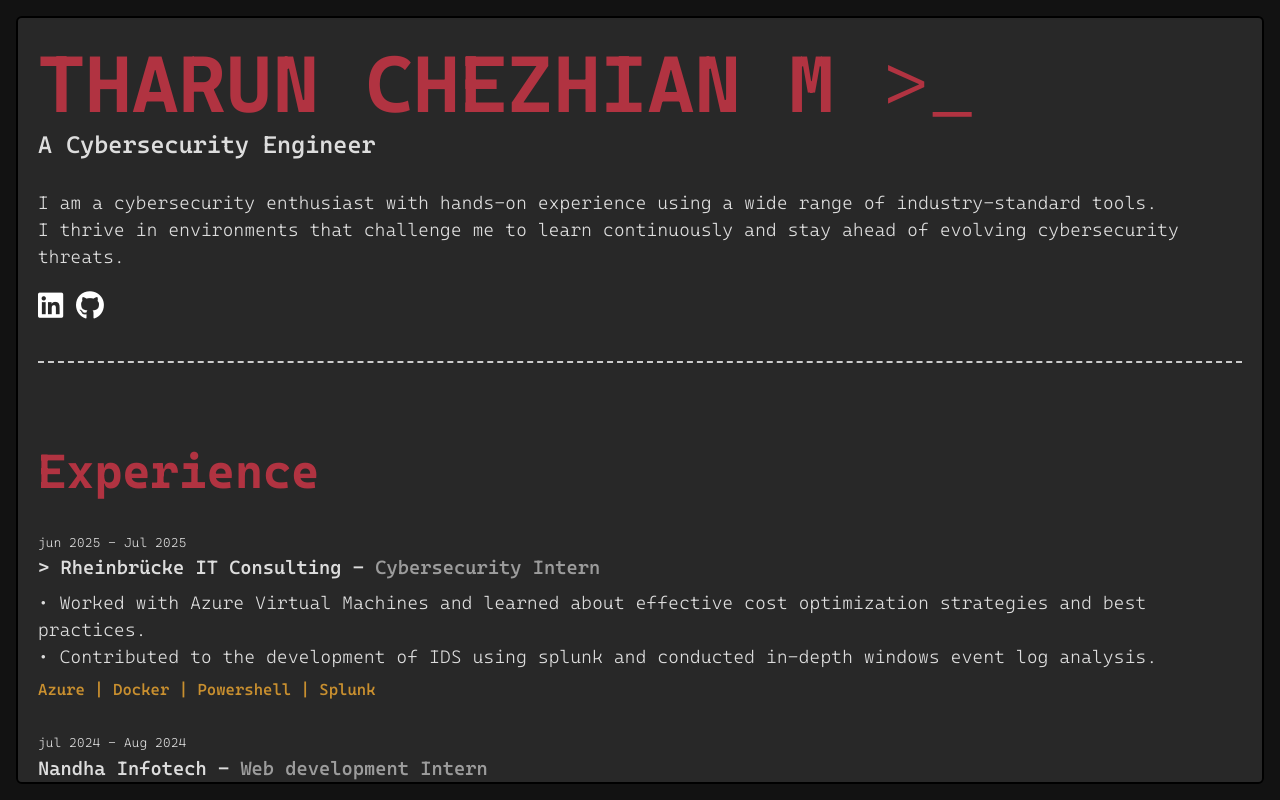
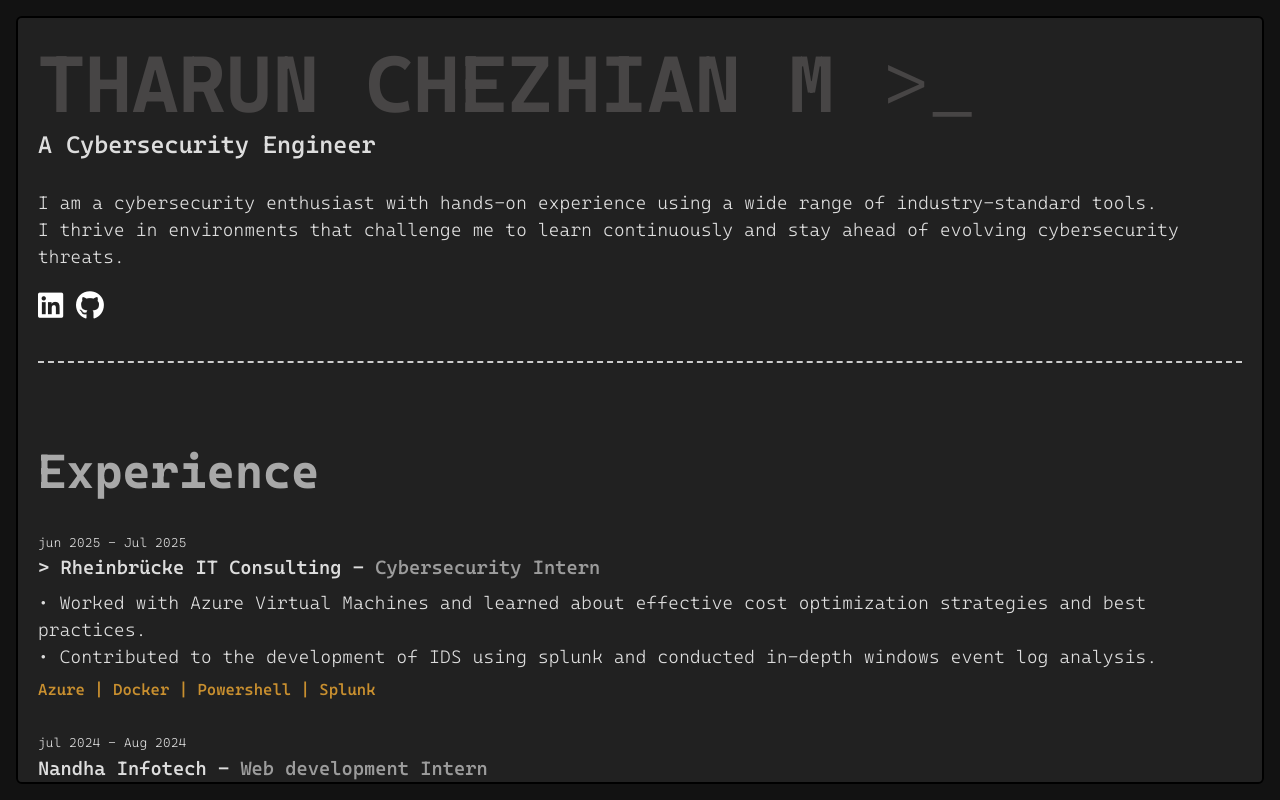
Before and after one commit to MTCFOREVER/portfolio, a plain HTML site: page index.html in a window 1280 px wide. Drawn offline with Linux system fonts and the light colour scheme.

Commit message:
Update styles.css

```diff
--- a/styles.css
+++ b/styles.css
@@ -49,7 +49,7 @@ hr{
 h1{
     font-variation-settings: 'wght' 700;
     font-size: 3rem;
-    color: #b13341
+    color: #a8a8a8
 }
 
 h2{
@@ -92,7 +92,7 @@ section{
     height: 100%;
     border-radius: 6px;
     border: 2px solid #000000;
-    background-color: #282828;
+    background-color: #212121;
     display: flex;
     flex-direction: column;
     padding-left: 20px;
@@ -122,7 +122,7 @@ section{
 }
 
 .hero h1{
-    color: #b13341;
+    color: #474545;
     font-variation-settings: 'wght' 700;
     font-size: 5rem;
 
@@ -602,4 +602,5 @@ section{
     width: 108px;
     position: absolute;
 }
+
 }
```
